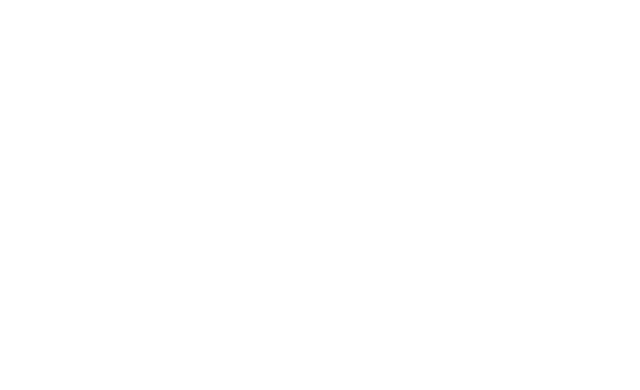
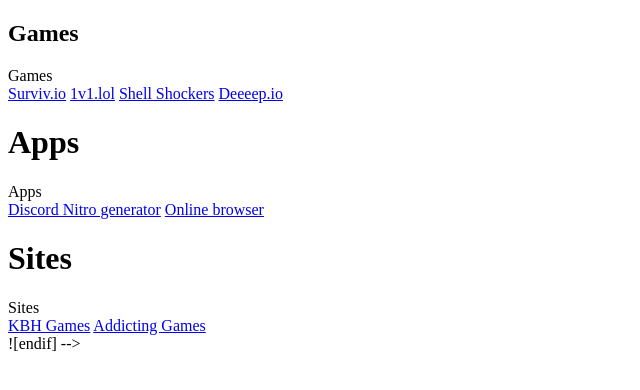
Before and after one commit to ATOMICD3V/links, a plain HTML site: page site.html in a window 1280 px wide. Shown: the whole page, without its empty margins (0-640 px from the left). Drawn offline with nearby package versions, Linux system fonts and the light colour scheme.

Commit message:
Update site.html

```diff
--- a/site.html
+++ b/site.html
@@ -1,8 +1,30 @@
 <!DOCTYPE html>
 <html>
-<head>
-<link rel="stylesheet" href="site.css">
-</head>
-<body>
-</body>
+<body> <div data-current="Tab 1" data-easing="ease" data-duration-ine"380" data-duration-out"100" class="w-tabs">
+  <div class="w-tab-content">
+   <div data-w-tab="Tab 2" class="w-tab-pane"></div>
+    <div data-w-tab="Tab 3" class="w-tab-pane"></div> </div> </div> <div class="wf-section">
+     <h2>Games </h2>
+      </div>
+       <div data-hover="false" data-delay="" class="w-dropdown">
+        <div class="w-dropdown-toggle">
+         <div class="w-icon-dropdown-toggle"></div>
+          <div>Games
+           </div>
+           </div> <nav class="w-dropdown-list">
+            <a href="http://surviv-io.tk/" class="w-dropdown-link">Surviv.io</a>
+             <a href="http://ivilol-game.tk/" class="w-dropdown-link">1v1.lol</a>
+              <a href="http://smag-links.tk/" class="w-dropdown-link">Shell Shockers</a>
+               <a href="http://deeeepio.tk/" class="w-dropdown-link">Deeeep.io</a> </nav> </div> <div class="wf-section">
+<h1>Apps</h1> </div> <div data-hover="false" data-delay="#" class="w-dropdown"> <div class="w-dropdown-toggle">
+<div class="w-icon-dropdown-toggle"></div>
+<div>Apps</div> </div> <nav class="w-dropdown-list">
+  <a href="http://discordnitro-gen.tk/" class="w-dropdown-link">Discord Nitro generator</a>
+<a href="http://browser-online.tk/" class="w-dropdown-link">Online browser</a> </nav>
+  </div> <div class="wf-section">
+<h1>Sites</h1> </div> <div data-hover="false" data-delay="0" class="w-dropdown"> <div class="w-dropdown-toggle">
+<div class="w-icon-dropdown-toggle"></div>
+<div>Sites</div> </div> <nav class="w-dropdown-list">
+<a href="http://historyfun.tk/" class="w-dropdown-link">KBH Games</a>
+<a href="http://poki-games.tk/" class="w-dropdown-link">Addicting Games</a> </nav> </div> <script src="https://d3e54v103j8qbb.cloudfront.net/js/jquery-3.5.1.min.dc5e7f18c8.js?site=627708d99c10c98f4c058fc0" type="text/javascript" integrity="sha256-9/aliu8dGd2tb65suzixeV4y/faTqgFtohetphbbjo=" crossorigin="anonymous"></script> <script src="js/webflow.js" type="text/javascript"X/script> <!-- lif ite IE 91% script src="https://cdnis.cloudflare.com/ajax/libs/placeholders/3.0.2/placeholders.min.js"></script>![endif] -->
 </html>
```
